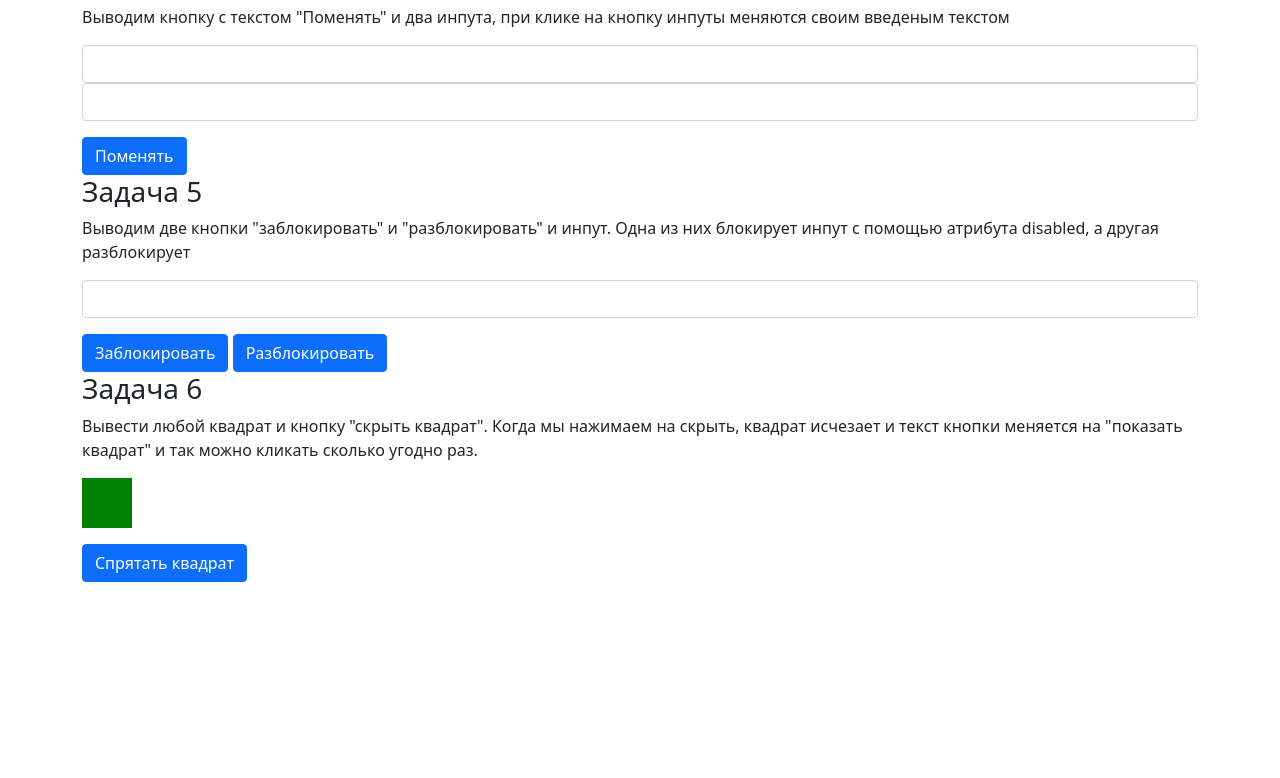
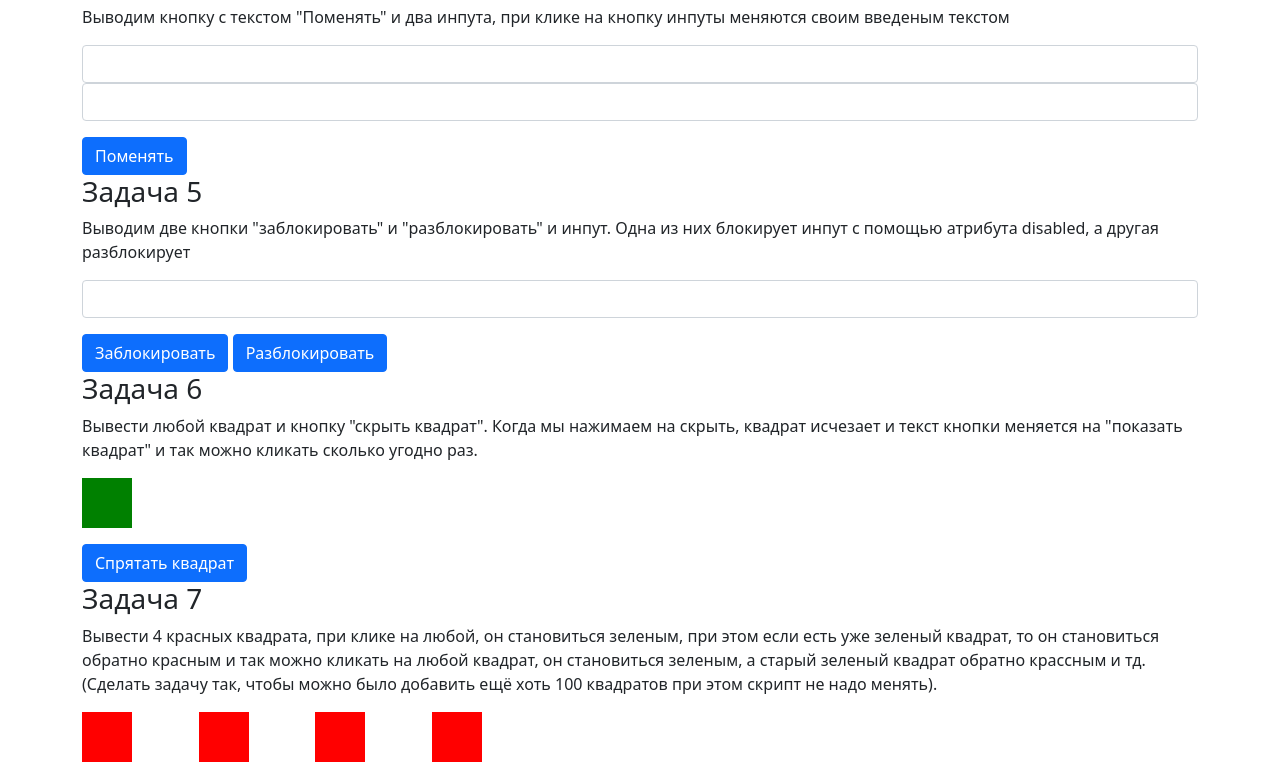
Before and after one commit to Denis-Zayczev/TaskBook, a plain HTML site: page DOM/DOM.html in a window 1280 px wide. Shown: the part 630-1408 px from the top of the page. Before the commit the page ends 1212 px from the top, so only its background shows below. Drawn offline with nearby package versions, Linux system fonts and the light colour scheme.

Commit message:
DOM08part1

```diff
--- a/DOM/DOM.html
+++ b/DOM/DOM.html
@@ -75,6 +75,28 @@
     </div>
     <input type="button" class="btn btn-primary" id="elem7" value="Спрятать квадрат">
   </div>
+
+
+  <div class="container">
+    <h3>Задача 7</h3>
+    <div class="mb-3">
+      <p>Вывести 4 красных квадрата, при клике на любой, он становиться зеленым, при этом если есть уже зеленый квадрат, то он становиться обратно красным и так можно кликать на любой квадрат, он становиться зеленым, а старый зеленый квадрат обратно крассным и тд. (Сделать задачу так, чтобы можно было добавить ещё хоть 100 квадратов при этом скрипт не надо менять). </p>
+      <div style="display: flex; justify-content: space-between; width: 400px;">
+      <div id="square2" onclick="sqr" style="width: 50px;height: 50px;background-color: red;"></div>
+      <div id="square3" onclick="sqr" style="width: 50px;height: 50px;background-color: red;"></div>
+      <div id="square4" onclick="sqr" style="width: 50px;height: 50px;background-color: red;"></div>
+      <div id="square5" onclick="sqr" style="width: 50px;height: 50px;background-color: red;"></div>
+    </div>
+  </div>
+  </div>
 </body>
 
+
+
+
 </html>
+<script>
+  function sqr() {
+    console.log("Привет");
+  }
+</script>
--- /dev/null
+++ b/DOM/task7.js
@@ -0,0 +1,4 @@
+
+  // function sqr() {
+  //   console.log("Привет");
+  // }
```
